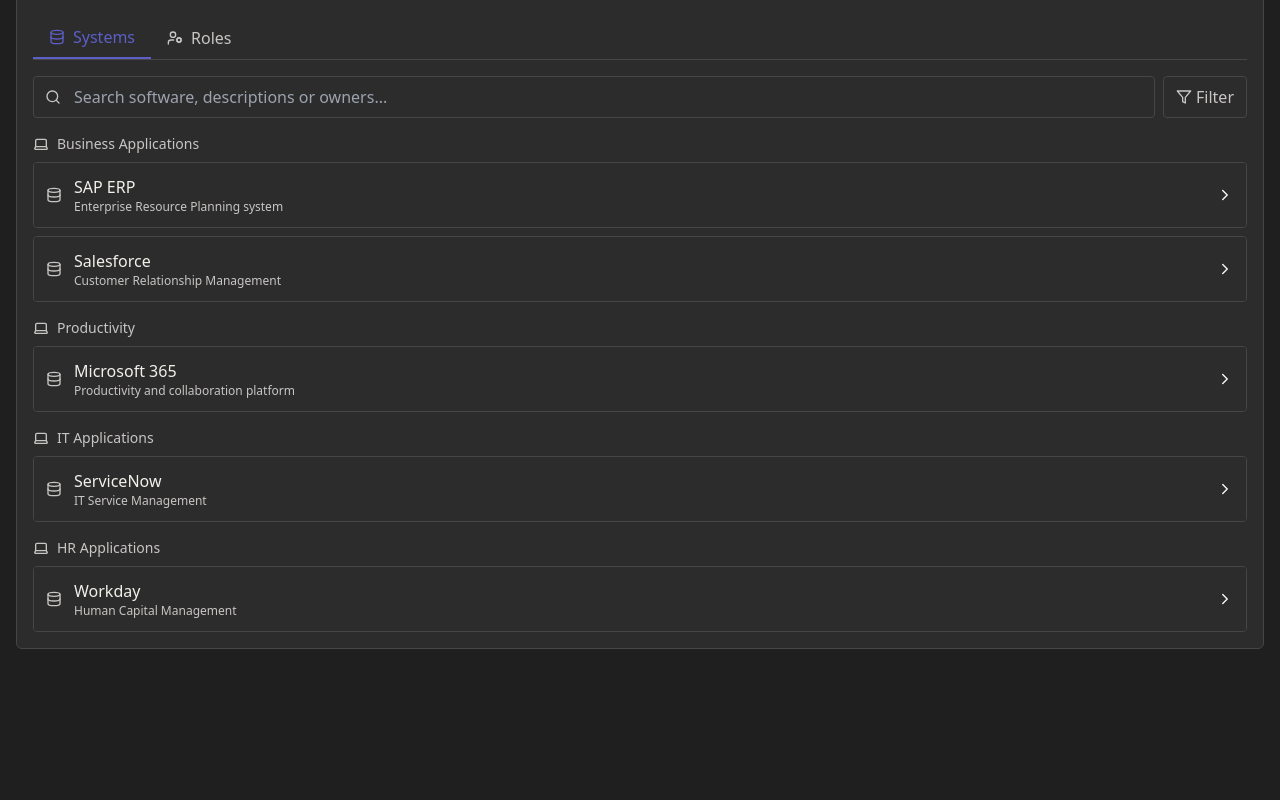
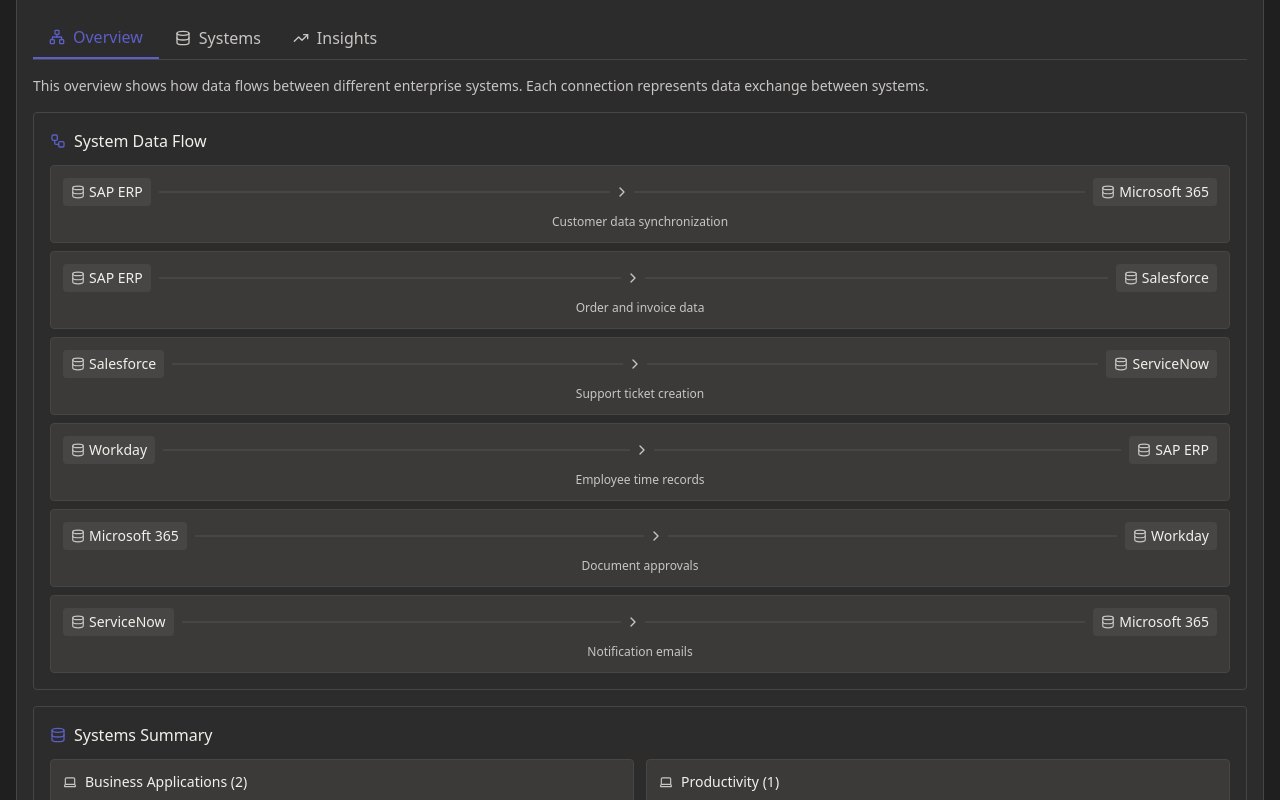
Before and after one commit to Walley411/parrot-tab-empower-67, a React (Vite) app: page /profile/1/governance/systems in a window 1280 px wide. Shown: the part 500-1300 px from the top of the page. Before the commit the page ends 1181 px from the top, so only its background shows below. Built offline with nearby package versions, Linux system fonts and the light colour scheme.

Commit message:
Remove Roles tab and add Insights
Removes the Roles tab and adds an Insights tab with project insights and a data flow overview.

```diff
--- a/src/pages/Systems.tsx
+++ b/src/pages/Systems.tsx
@@ -1,6 +1,5 @@
-
 import React, { useState, useEffect } from 'react';
-import { Globe, ChevronDown, ChevronRight, Database, Users, Laptop, Shield, UserCog } from 'lucide-react';
+import { Globe, ChevronDown, ChevronRight, Database, Users, Laptop, Shield, Network, TrendingUp, Workflow } from 'lucide-react';
 import AvatarStatus from '@/components/AvatarStatus';
 import SearchFilterBar from '@/components/SearchFilterBar';
 
@@ -116,7 +115,7 @@ const enterpriseSoftware = [
         name: 'Blair Dumbell',
         title: 'PCS External Contractor',
         role: 'Data Owner',
-        avatarUrl: 'https://images.unsplash.com/photo-1500648767791-00dcc994a43e?ixlib=rb-4.0.3&ixid=MnwxMjA3fDB8MHxwaG90by1wYWdlfHx8fGVufDB8fHx8&auto=format&fit=facearea&facepad=2&w=300&h=300&q=80',
+        avatarUrl: 'https://images.unsplash.com/photo-1500648767798-00dcc994a43e?ixlib=rb-4.0.3&ixid=MnwxMjA3fDB8MHxwaG90by1wYWdlfHx8fGVufDB8fHx8&auto=format&fit=facearea&facepad=2&w=300&h=300&q=80',
         status: 'available'
       },
       {
@@ -171,13 +170,62 @@ const enterpriseSoftware = [
   }
 ];
 
+// Mock data flow for overview
+const dataFlowRelations = [
+  { source: "SAP ERP", target: "Microsoft 365", description: "Customer data synchronization" },
+  { source: "SAP ERP", target: "Salesforce", description: "Order and invoice data" },
+  { source: "Salesforce", target: "ServiceNow", description: "Support ticket creation" },
+  { source: "Workday", target: "SAP ERP", description: "Employee time records" },
+  { source: "Microsoft 365", target: "Workday", description: "Document approvals" },
+  { source: "ServiceNow", target: "Microsoft 365", description: "Notification emails" },
+];
+
+// Mock data insights
+const systemInsights = [
+  {
+    id: "1",
+    title: "Data Quality",
+    current: "72% of critical data fields meet quality standards",
+    future: "Target 95% data quality for all critical fields by Q4",
+    icon: <TrendingUp size={16} className="text-green-500" />
+  },
+  {
+    id: "2",
+    title: "System Integration",
+    current: "Manual intervention required for 30% of data transfers",
+    future: "Implement API-driven integration to reduce manual steps to 5%",
+    icon: <Network size={16} className="text-amber-500" />
+  },
+  {
+    id: "3",
+    title: "Data Governance",
+    current: "60% of data domains have assigned owners",
+    future: "Complete ownership assignment and implement governance tools",
+    icon: <Shield size={16} className="text-blue-500" />
+  },
+  {
+    id: "4",
+    title: "System Architecture",
+    current: "Legacy systems cause data silos in 3 departments",
+    future: "Migrate to cloud-based architecture with unified data lake",
+    icon: <Database size={16} className="text-purple-500" />
+  },
+  {
+    id: "5",
+    title: "Process Automation",
+    current: "25% of data workflows are fully automated",
+    future: "Increase automation to 75% of all routine data processes",
+    icon: <Workflow size={16} className="text-indigo-500" />
+  }
+];
+
 const Sources = () => {
   const [expandedSoftware, setExpandedSoftware] = useState<string[]>([]);
   const [filteredSoftware, setFilteredSoftware] = useState(enterpriseSoftware);
   const [searchQuery, setSearchQuery] = useState('');
   const [filterCategory, setFilterCategory] = useState('');
-  const [expandedRoles, setExpandedRoles] = useState<string[]>([]);
-  const [activeTab, setActiveTab] = useState('systems'); // 'systems' or 'roles'
+  const [expandedInsights, setExpandedInsights] = useState<string[]>([]);
+  const [activeTab, setActiveTab] = useState('overview'); // 'overview', 'systems', or 'insights'
 
   const toggleSoftware = (softwareId: string) => {
     setExpandedSoftware(prev =>
@@ -187,11 +235,11 @@ const Sources = () => {
     );
   };
 
-  const toggleRole = (roleId: string) => {
-    setExpandedRoles(prev =>
-      prev.includes(roleId)
-        ? prev.filter(id => id !== roleId)
-        : [...prev, roleId]
+  const toggleInsight = (insightId: string) => {
+    setExpandedInsights(prev =>
+      prev.includes(insightId)
+        ? prev.filter(id => id !== insightId)
+        : [...prev, insightId]
     );
   };
 
@@ -245,6 +293,13 @@ const Sources = () => {
       {/* Tab navigation */}
       <div className="flex border-b border-teams-border mb-4">
         <button
+          className={`flex items-center px-4 py-2 ${activeTab === 'overview' ? 'text-teams-accent border-b-2 border-teams-accent' : 'text-teams-secondarytext hover:text-teams-text'}`}
+          onClick={() => setActiveTab('overview')}
+        >
+          <Network size={16} className="mr-2" />
+          Overview
+        </button>
+        <button
           className={`flex items-center px-4 py-2 ${activeTab === 'systems' ? 'text-teams-accent border-b-2 border-teams-accent' : 'text-teams-secondarytext hover:text-teams-text'}`}
           onClick={() => setActiveTab('systems')}
         >
@@ -252,13 +307,81 @@ const Sources = () => {
           Systems
         </button>
         <button
-          className={`flex items-center px-4 py-2 ${activeTab === 'roles' ? 'text-teams-accent border-b-2 border-teams-accent' : 'text-teams-secondarytext hover:text-teams-text'}`}
-          onClick={() => setActiveTab('roles')}
+          className={`flex items-center px-4 py-2 ${activeTab === 'insights' ? 'text-teams-accent border-b-2 border-teams-accent' : 'text-teams-secondarytext hover:text-teams-text'}`}
+          onClick={() => setActiveTab('insights')}
         >
-          <UserCog size={16} className="mr-2" />
-          Roles
+          <TrendingUp size={16} className="mr-2" />
+          Insights
         </button>
       </div>
+
+      {activeTab === 'overview' && (
+        <div className="animate-fade-in">
+          <p className="text-teams-secondarytext text-sm mb-4">
+            This overview shows how data flows between different enterprise systems. Each connection represents data exchange between systems.
+          </p>
+
+          <div className="bg-teams-darkgray p-4 rounded-md border border-teams-border mb-4">
+            <h3 className="font-medium text-teams-text mb-3 flex items-center">
+              <Workflow size={16} className="mr-2 text-teams-accent" />
+              System Data Flow
+            </h3>
+
+            {/* Simple visual representation of data flow */}
+            <div className="grid gap-2">
+              {dataFlowRelations.map((relation, index) => (
+                <div key={index} className="bg-teams-gray p-3 rounded-md border border-teams-border">
+                  <div className="flex items-center text-teams-text">
+                    <div className="bg-teams-lightgray px-2 py-1 rounded-md flex items-center">
+                      <Database size={14} className="mr-1 text-teams-secondarytext" />
+                      <span className="text-sm font-medium">{relation.source}</span>
+                    </div>
+
+                    <div className="flex-1 flex items-center justify-center text-teams-secondarytext mx-2">
+                      <div className="h-0.5 bg-teams-border flex-1"></div>
+                      <ChevronRight size={16} className="mx-1" />
+                      <div className="h-0.5 bg-teams-border flex-1"></div>
+                    </div>
+
+                    <div className="bg-teams-lightgray px-2 py-1 rounded-md flex items-center">
+                      <Database size={14} className="mr-1 text-teams-secondarytext" />
+                      <span className="text-sm font-medium">{relation.target}</span>
+                    </div>
+                  </div>
+                  <p className="text-xs text-teams-secondarytext mt-2 text-center">
+                    {relation.description}
+                  </p>
+                </div>
+              ))}
+            </div>
+          </div>
+
+          <div className="bg-teams-darkgray p-4 rounded-md border border-teams-border">
+            <h3 className="font-medium text-teams-text mb-3 flex items-center">
+              <Database size={16} className="mr-2 text-teams-accent" />
+              Systems Summary
+            </h3>
+
+            <div className="grid grid-cols-1 md:grid-cols-2 gap-3">
+              {Object.entries(softwareByCategory).map(([category, softwares]) => (
+                <div key={category} className="bg-teams-gray p-3 rounded-md border border-teams-border">
+                  <h4 className="text-sm font-medium text-teams-text mb-2 flex items-center">
+                    <Laptop size={14} className="mr-2 text-teams-secondarytext" />
+                    {category} ({softwares.length})
+                  </h4>
+                  <div className="grid grid-cols-2 gap-2">
+                    {softwares.map(software => (
+                      <div key={software.id} className="bg-teams-lightgray px-2 py-1.5 rounded text-sm">
+                        {software.name}
+                      </div>
+                    ))}
+                  </div>
+                </div>
+              ))}
+            </div>
+          </div>
+        </div>
+      )}
 
       {activeTab === 'systems' && (
         <>
@@ -340,42 +463,39 @@ const Sources = () => {
         </>
       )}
 
-      {activeTab === 'roles' && (
-        <div className="space-y-4">
+      {activeTab === 'insights' && (
+        <div className="space-y-4 animate-fade-in">
           <p className="text-teams-secondarytext text-sm mb-4">
-            Learn about the different data governance roles and their responsibilities in the organization.
+            System insights provide an overview of the current state and future plans for enterprise systems and data governance.
           </p>
 
-          {governanceRoles.map(role => (
-            <div key={role.id} className="border border-teams-border rounded-md overflow-hidden">
+          {systemInsights.map(insight => (
+            <div key={insight.id} className="border border-teams-border rounded-md overflow-hidden">
               <div
                 className="flex items-center justify-between p-3 bg-teams-darkgray cursor-pointer hover:bg-teams-gray"
-                onClick={() => toggleRole(role.id)}
+                onClick={() => toggleInsight(insight.id)}
               >
                 <div className="flex items-center">
-                  <Shield size={16} className="mr-3 text-teams-accent" />
-                  <span className="font-medium">{role.title}</span>
+                  {insight.icon}
+                  <span className="font-medium ml-2">{insight.title}</span>
                 </div>
-                {expandedRoles.includes(role.id) ?
+                {expandedInsights.includes(insight.id) ?
                   <ChevronDown size={18} /> :
                   <ChevronRight size={18} />
                 }
               </div>
 
-              {expandedRoles.includes(role.id) && (
+              {expandedInsights.includes(insight.id) && (
                 <div className="animate-slide-in">
                   <div className="p-4 bg-teams-gray border-t border-teams-border">
-                    <p className="text-teams-text mb-3">
-                      {role.description}
-                    </p>
+                    <div className="mb-3">
+                      <h4 className="text-sm font-medium text-teams-secondarytext mb-1">Current State:</h4>
+                      <p className="text-teams-text">{insight.current}</p>
+                    </div>
 
-                    <div className="mt-3">
-                      <h4 className="text-sm font-medium text-teams-secondarytext mb-2">Key Responsibilities:</h4>
-                      <ul className="space-y-1 pl-5 list-disc text-sm text-teams-text">
-                        {role.responsibilities.map((responsibility, index) => (
-                          <li key={index}>{responsibility}</li>
-                        ))}
-                      </ul>
+                    <div>
+                      <h4 className="text-sm font-medium text-teams-secondarytext mb-1">Future State:</h4>
+                      <p className="text-teams-text">{insight.future}</p>
                     </div>
                   </div>
                 </div>
```
